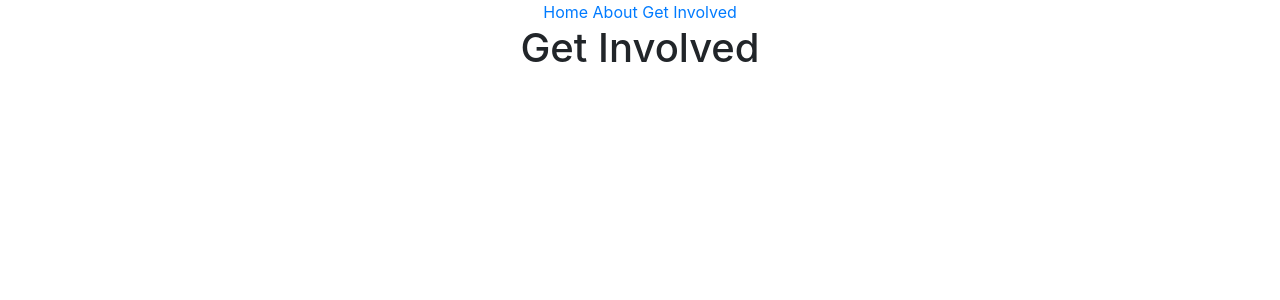
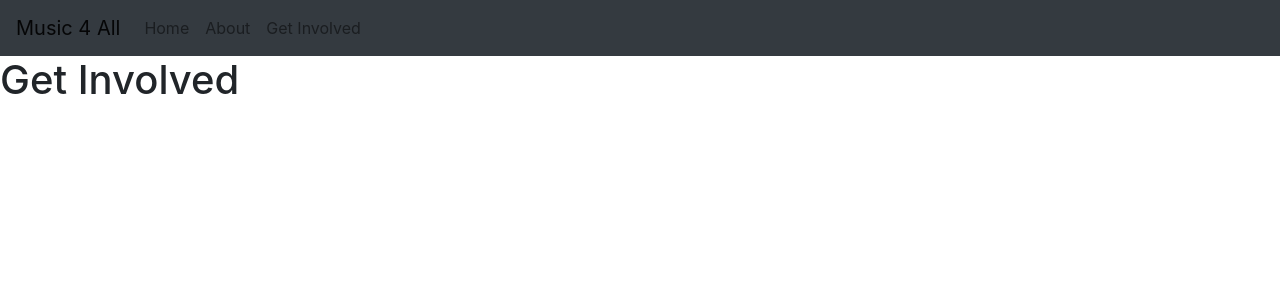
Before and after one commit to blangwell/music-for-all, a React (Create React App) app: page /getinvolved in a window 1280 px wide. Shown: the top 300 px of the page. Built offline with nearby package versions, Linux system fonts and the light colour scheme.

Commit message:
[navbar] Add BootstrapNavbar links

```diff
--- a/src/App.js
+++ b/src/App.js
@@ -12,23 +12,27 @@ import Navbar from 'react-bootstrap/Navbar';
 import Home from './Components/Home';
 import About from './Components/About';
 import GetInvolved from './Components/GetInvolved';
+import BootstrapNavbar from './Components/BootstrapNavbar';
+
 import { NavbarBrand } from 'react-bootstrap';
 
 function App() {
   return (
-    <Router>
-      <div className="App">
-        <nav>
-          <Link to="/">Home</Link>{' '}
-          <Link to="/about">About</Link>{' '}
-          <Link to="/getinvolved">Get Involved</Link>{' '}
-        </nav>
-        {/* <Route exact path="/" comonent={Home}/> */}
-        <Route exact path="/" render={() => <Home/>}/>
-        <Route path="/about" component={About}/>
-        <Route path="/getinvolved" component={GetInvolved}/>
-      </div>
-    </Router>
+    <BootstrapNavbar />
+    // <Router>
+
+    //   <div className="App">
+    //     <nav>
+    //       <Link to="/">Home</Link>{' '}
+    //       <Link to="/about">About</Link>{' '}
+    //       <Link to="/getinvolved">Get Involved</Link>{' '}
+    //     </nav>
+    //     {/* <Route exact path="/" comonent={Home}/> */}
+    //     <Route exact path="/" render={() => <Home/>}/>
+    //     <Route path="/about" component={About}/>
+    //     <Route path="/getinvolved" component={GetInvolved}/>
+    //   </div>
+    // </Router>
   );
 }
 
--- a/src/Components/BootstrapNavbar.js
+++ b/src/Components/BootstrapNavbar.js
@@ -2,16 +2,14 @@ import {
   BrowserRouter as Router,
   Switch,
   Route,
-  // Link
 } from 'react-router-dom';
 
-import Button from 'react-bootstrap/Button';
 import Navbar from 'react-bootstrap/Navbar';
 
-import Home from './Components/Home';
-import About from './Components/About';
-import GetInvolved from './Components/GetInvolved';
-import { Nav, NavbarBrand } from 'react-bootstrap';
+import Home from './Home';
+import About from './About';
+import GetInvolved from './GetInvolved';
+import { Nav } from 'react-bootstrap';
 
 function BootstrapNavbar() {
   return (
@@ -23,15 +21,31 @@ function BootstrapNavbar() {
                 <Navbar.Brand href="#home">Music 4 All</Navbar.Brand>
                 <Navbar.Toggle aria-controls="basic-navbar-nav" />
                 <Navbar.Collapse id="basic-navbar-nav">
-                  <Nav classname="mr-auto">
+                  <Nav className="mr-auto">
                   <Nav.Link href="/">Home</Nav.Link>
                   <Nav.Link href="/about">About</Nav.Link>
+                  <Nav.Link href="/getinvolved">Get Involved</Nav.Link>
                   </Nav>
                 </Navbar.Collapse>
               </Navbar>
+
+              <Switch>
+                <Route exact path="/">
+                  <Home />
+                </Route>
+                <Route path="/about">
+                  <About />
+                </Route>
+                <Route path="/getinvolved">
+                  <GetInvolved />
+                </Route>
+              </Switch>
+
             </Router>
           </div>
         </div>
       </div>
   )
-}
+};
+
+export default BootstrapNavbar;
```
